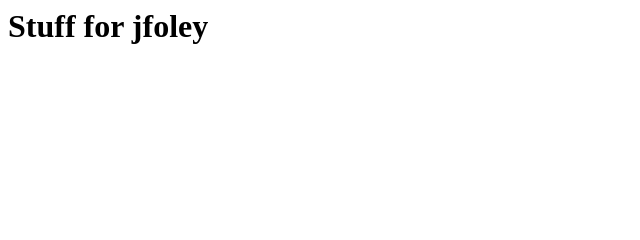
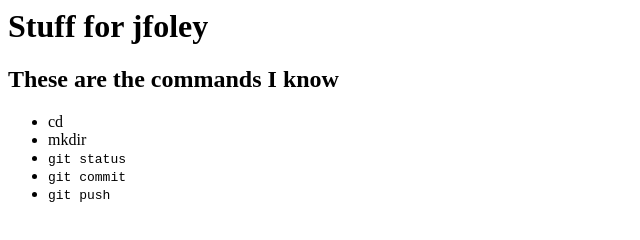
Before and after one commit to jjfiv/cs197u-s2017, a plain HTML site: page index.html in a window 1280 px wide. Shown: the whole page, without its empty margins (0-640 px from the left). Drawn offline with Linux system fonts and the light colour scheme.

Commit message:
add list

```diff
--- a/index.html
+++ b/index.html
@@ -4,5 +4,16 @@
 
 <h1>Stuff for jfoley</h1>
 
+<h2>These are the commands I know</h2>
+
+<ul>
+<li>cd</li>
+<li>mkdir</li>
+<li><code>git status</code></li>
+<li><code>git commit</code></li>
+<li><code>git push</code></li>
+</ul>
+
+
 </body>
 </html>
```
